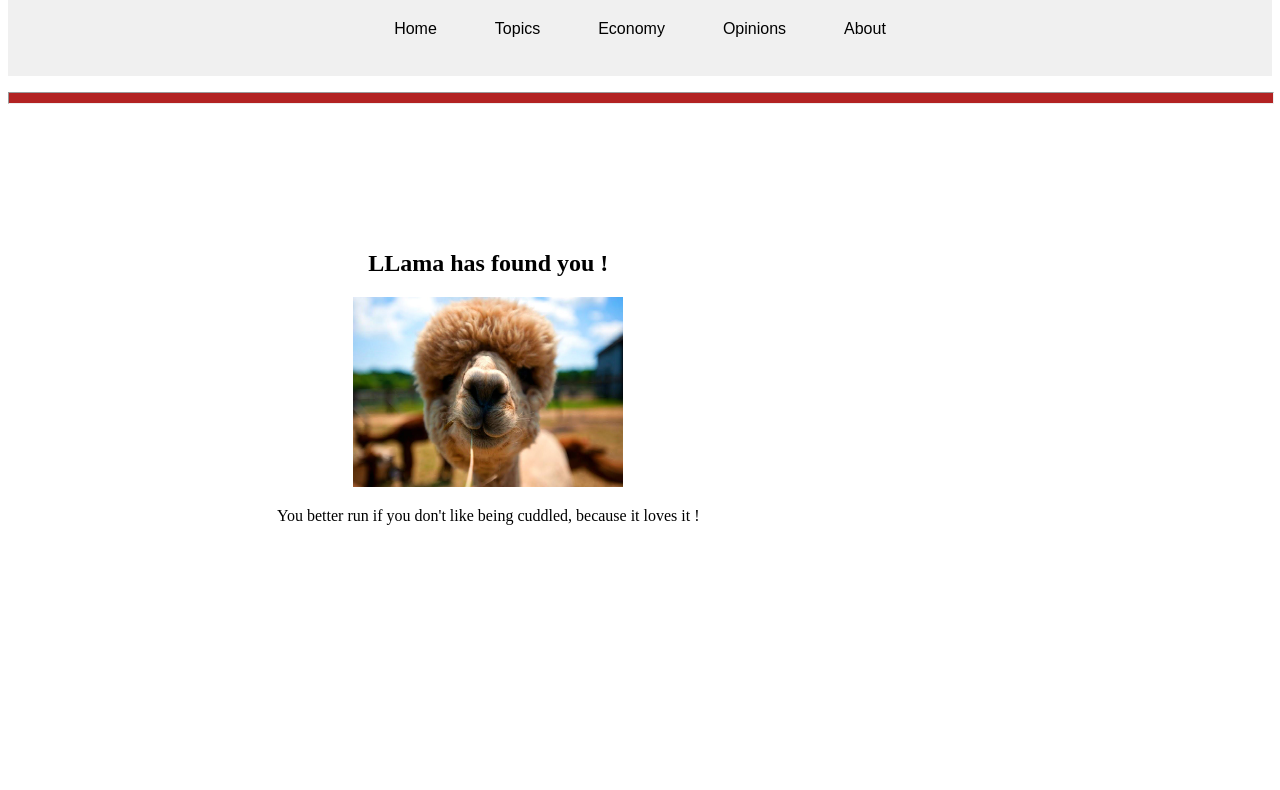
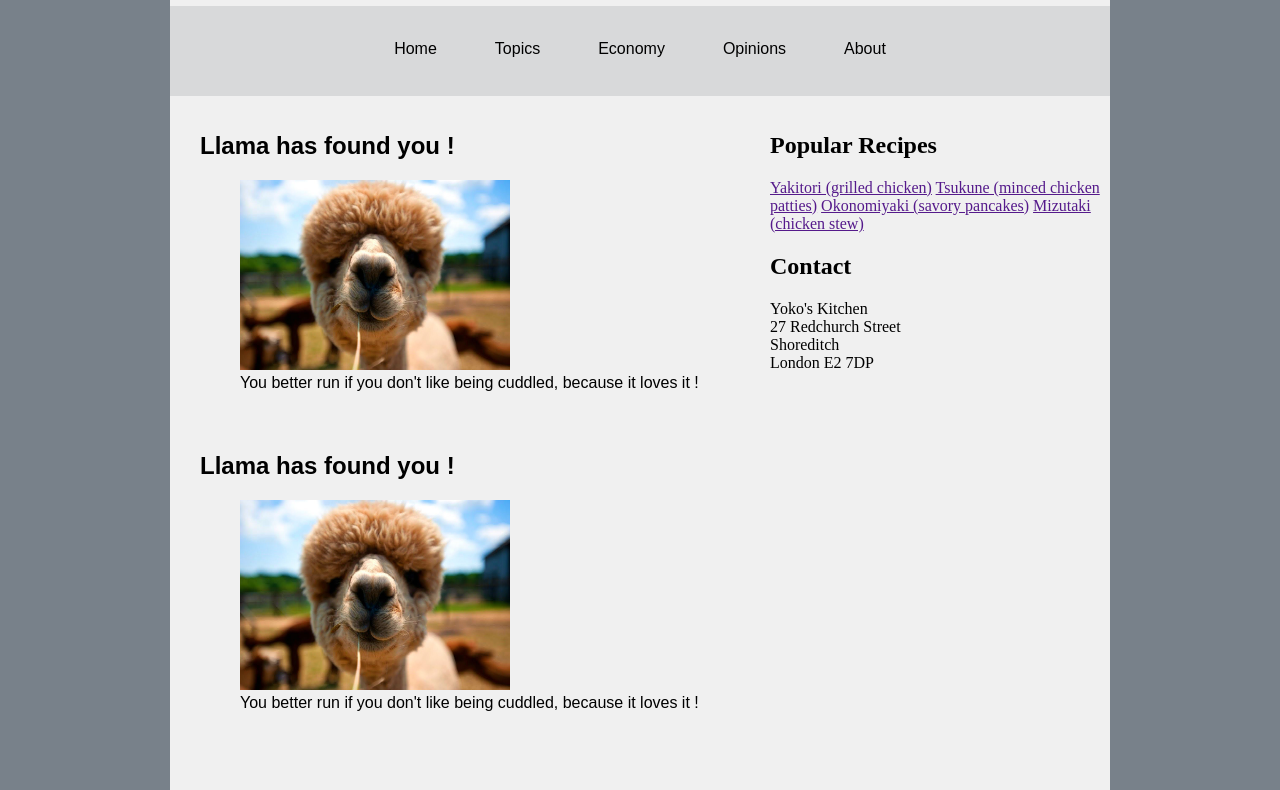
Before and after one commit to filosofeTHElama/epita_lab_1, a plain HTML site: page Lab 3/index.html in a window 1280 px wide. Shown: the part 100-890 px from the top of the page. Before the commit the page ends 800 px from the top, so only its background shows below. Drawn offline with Linux system fonts and the light colour scheme.

Commit message:
SIZE ARE FUCKED UP

```diff
--- a/Lab 3/css/style.css
+++ b/Lab 3/css/style.css
@@ -1,60 +1,70 @@
 #title {
+    padding-top: 20px;
     font-family: 'Parisienne' ;
     text-align: center;
 }
 
-#navigation ul{
+body{
+    background-color: #78818a;
+}
+
+.whole {
+    width: 940px;
+    height: 1000px;
+    margin: 20px auto 20px auto;
+    background-color: #f0f0f0;
+    position: relative;
+}
+
+
+nav ul{
     list-style-type: none;
     text-align: center;
     overflow: hidden;
     position: relative;
     padding: 7px;
-    background-color:  #f0f0f0;
     border-bottom-color: lightsalmon;
     border-bottom: 20px;
+    background-color: #d8d9da;
     min-width: 200px;
 }
 
 hr{
-    display: block;
     background-color: firebrick;
-    width: 100%;
-    height: 10px;
+    border: none;
+    height: 3px;
 }
 
-#navigation li{
-
+nav li{
     margin: 20px;
     padding: 7px;
     border-left: 2px #778899;
     border-right: 2px #778899;
-
     display: inline-block;
     overflow: hidden;
-
     font-family: sans-serif;
 }
 
-#content{
-    text-align: center;
-    margin: 10%;
-    background-color: #778899;
-    border: #778899;
+.contain{
+    width: 600px;
+    float: left;
 }
 
-.article{
+.content{
     float: left;
-    width: 70%;
-    height: 100%;
+    position: relative;
+    padding-left: 30px;
+    padding-right: 10px;
+    font-family: sans-serif;
+    height: 320px;
 }
 
 .side{
     float: right;
-    width: 20px;
-    height: 70px;
+    width: 340px;
 }
 
 #article-img{
-    width: 50;
-    height: 40;
+    width: 500px;
+    height: 400px;
 }
--- a/Lab 3/index.html
+++ b/Lab 3/index.html
@@ -6,8 +6,11 @@
         <link href="https://fonts.googleapis.com/css?family=Parisienne&display=swap" rel="stylesheet">
     </head>
     <body>
+        <div class="whole">
+            <header>
                 <h1 id="title">Lama's News</h1>
-        <div id="navigation">
+
+                <nav>
                     <ul>
                         <li>Home</li>
                         <li>Topics</li>
@@ -15,19 +18,43 @@
                         <li>Opinions</li>
                         <li>About</li>
                     </ul>
-        </div>
+                </nav>
+            </header>
+
+            <section class="contain">
+                <section class="content">
+                    <h2>Llama has found you !</h2>
+                    <figure id="article-img">
+                        <img src="images/llama_face.jpg" width="270" height="190">
+                    <figcaption>You better run if you don't like being cuddled, because it loves it !</figcaption>
+                    </figure>
+                </section>
                 <hr>
-        <div id="content">
-            <section class="article">
-                <h2>LLama has found you !</h2>
-                <div id="article-img">
+                <section class="content">
+                    <h2>Llama has found you !</h2>
+                    <figure id="article-img">
                         <img src="images/llama_face.jpg" width="270" height="190">
-                </div>
-                <p>You better run if you don't like being cuddled, because it loves it !</p>
+                    <figcaption>You better run if you don't like being cuddled, because it loves it !</figcaption>
+                    </figure>
                </section>
-            <section class="side">
+            </section>
+            <aside class="side">
+                <section class="popular-recipes">
+					<h2>Popular Recipes</h2>
+					<a href="">Yakitori (grilled chicken)</a>
+					<a href="">Tsukune (minced chicken patties)</a>
+					<a href="">Okonomiyaki (savory pancakes)</a>
+					<a href="">Mizutaki (chicken stew)</a>
+				</section>
+				<section class="contact-details">
+					<h2>Contact</h2>
+					<p>Yoko's Kitchen<br />
+						27 Redchurch Street<br />
+						Shoreditch<br />
+						London E2 7DP</p>
+				</section>
+            </aside>
 
-            </section>
         </div>
     </body>
 </html>
```
Lines whose indentation alone changed are shown as unchanged.
